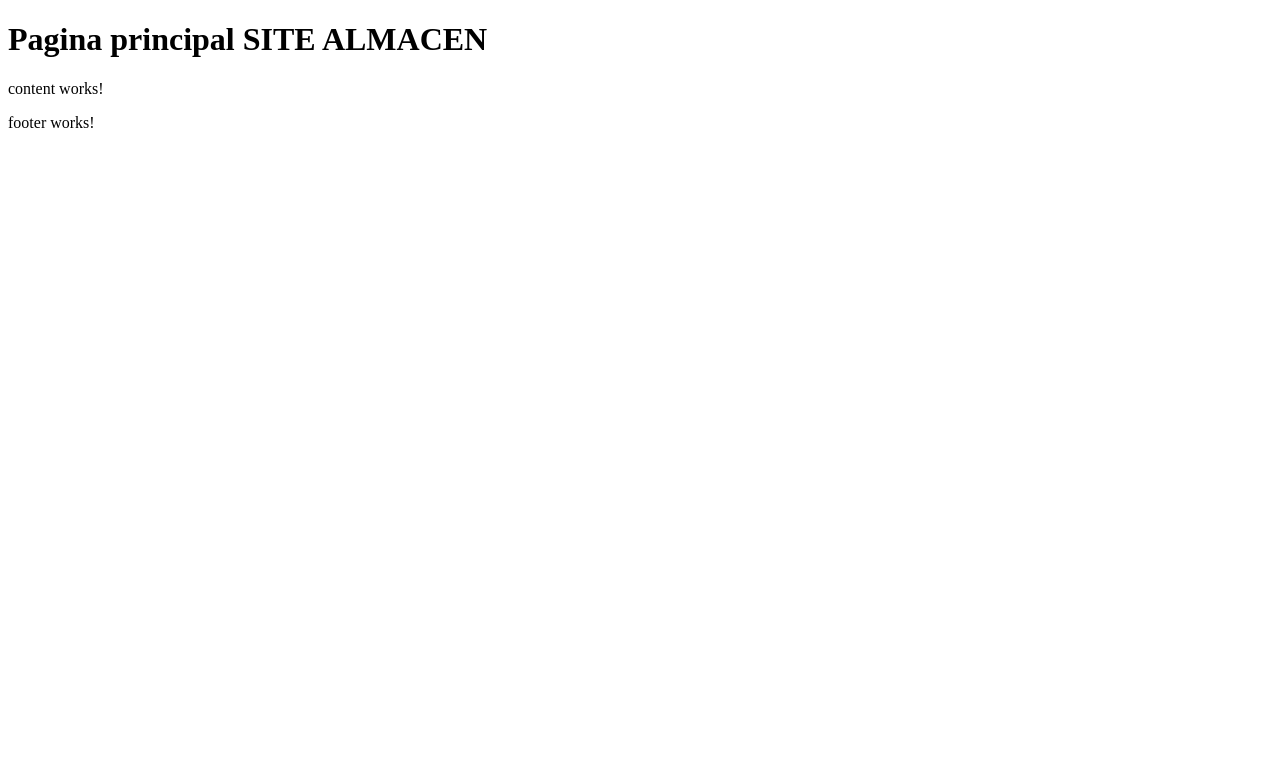
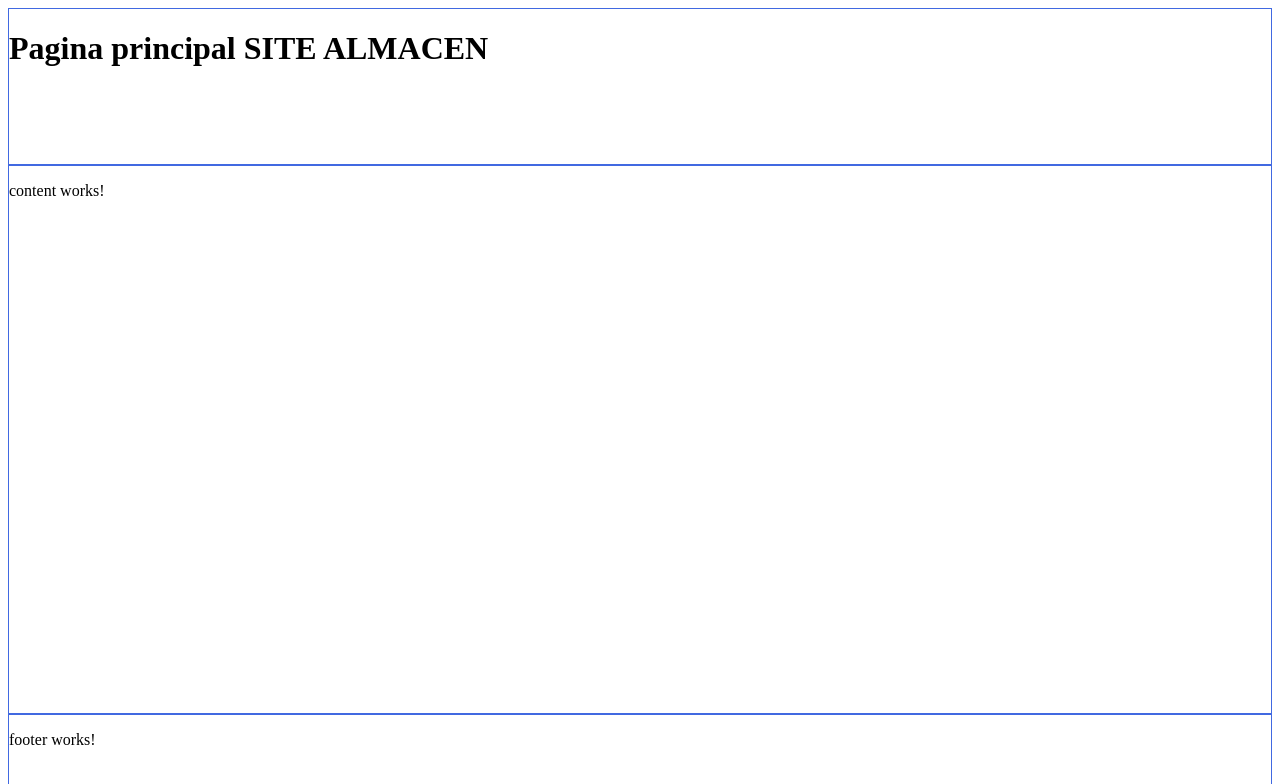
Before and after one commit to Mayk913/Frontend-ositofeliz, an Angular app: page / in a window 1280 px wide. Shown: the top 784 px of the page. Built offline with nearby package versions, Linux system fonts and the light colour scheme.

Commit message:
css de app.component

```diff
--- a/src/app/app.component.css
+++ b/src/app/app.component.css
@@ -0,0 +1,30 @@
+main {
+    display: grid;
+    gap: 10px;
+    grid-template-columns: 1fr 1fr 1fr 1fr  1fr;
+    grid-template-areas:
+    "header header  header  header  header"
+    "section  section section section section"
+    "footer footer  footer  footer  footer";
+    row-gap: 0;
+    column-gap: 0;
+    grid-template-rows: 20% 70% 10%;
+    height: 98vh;
+}
+
+header {
+    grid-area: header;
+    border: 1px solid royalblue;
+}
+
+section {
+    grid-area: section;
+    border: 1px solid royalblue;
+}
+
+
+
+footer {
+    grid-area: footer;
+    border: 1px solid royalblue;
+}
```
